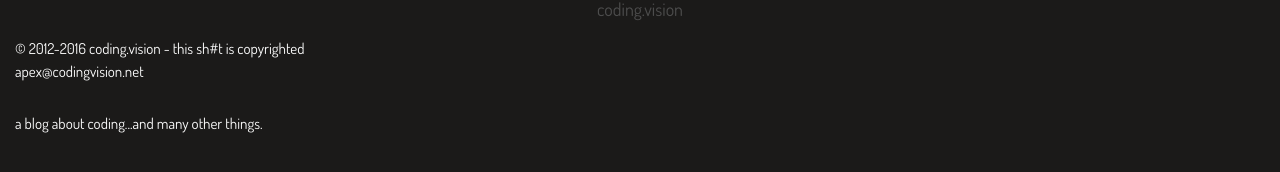
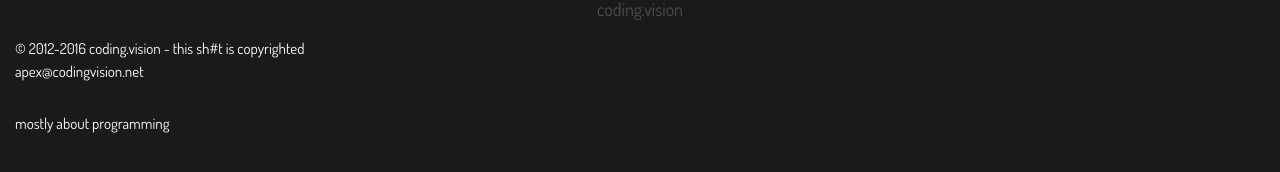
Before and after one commit to Apex95/apex95.github.io, a Jekyll site: the page built from index.html, in a window 1280 px wide and 1400 px high, scrolled down 1537 px. Shown: the part 1204-1376 px from the top of the window. Built offline with Jekyll 4.4.1, drawn with Linux system fonts in a browser that asks for light colours; the list of posts is cut into pages by our own code; comment, search, counter and statistics services are not loaded.

Commit message:
updated description + sidebar fix
moved the sidebar below the content when the page is viewed on a smaller
display

```diff
--- a/_config.yml
+++ b/_config.yml
@@ -9,7 +9,7 @@
 title: coding.vision
 email: JiMwOTc7JiMxMTI7JiMxMDE7JiMxMjA7JiMwNjQ7JiMwOTk7JiMxMTE7JiMxMDA7JiMxMDU7JiMxMTA7JiMxMDM7JiMxMTg7JiMxMDU7JiMxMTU7JiMxMDU7JiMxMTE7JiMxMTA7JiMwNDY7JiMxMTA7JiMxMDE7JiMxMTY7
 description: > # this means to ignore newlines until "baseurl:"
-    a blog about coding...and many other things.
+    mostly about programming
 baseurl: "" # the subpath of your site, e.g. /blog
 url: "http://www.codingvision.net" # the base hostname & protocol for your site
 #twitter_username: jekyllrb
--- a/_sass/_layout.scss
+++ b/_sass/_layout.scss
@@ -335,8 +335,14 @@
     section{
         margin: 30px 0px;
     }
+ }
 
- }
+ /* -- sidebar fix for smartphones --*/
+ @media all and (max-width: 768px) {
+    #sidebar {
+        display: table-row;
+    }
+}
 
  .thumbnail {
     width: 140px;
```
